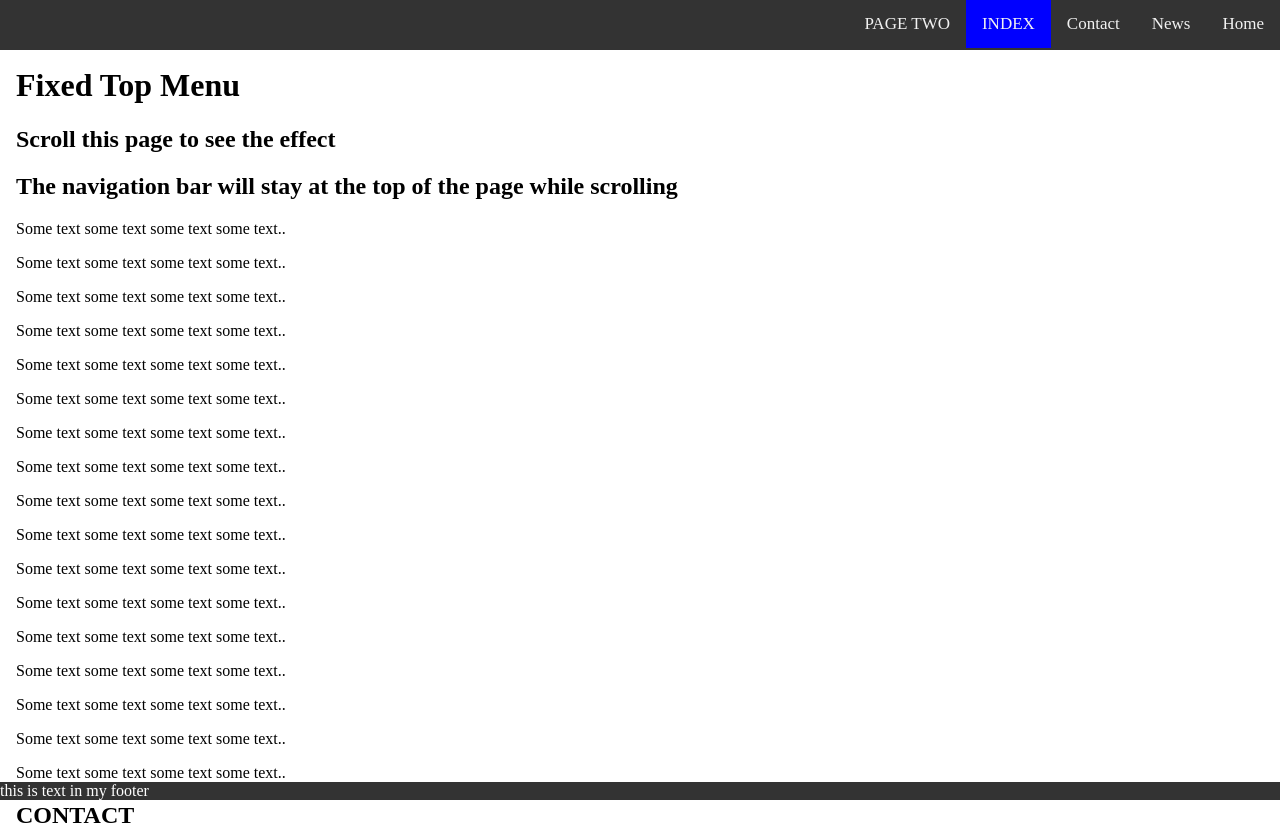
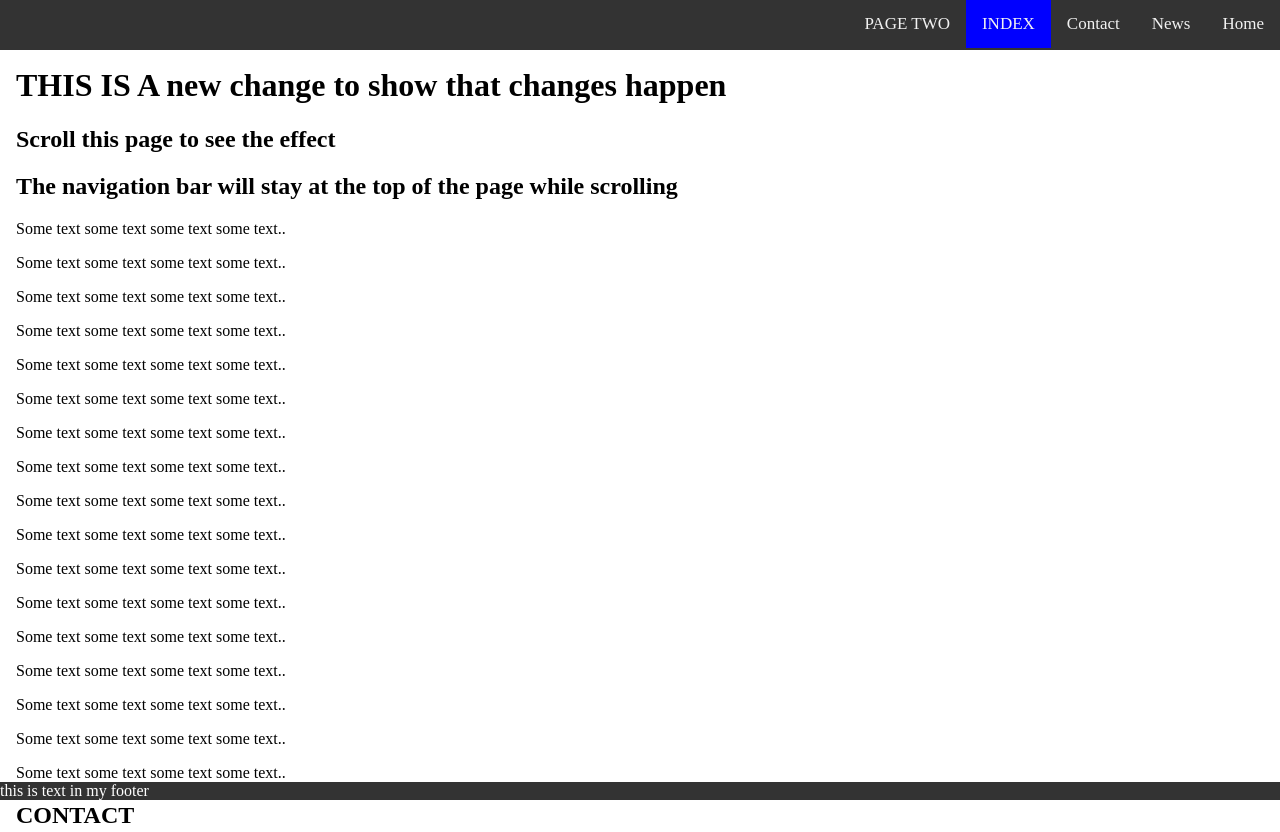
Before and after one commit to LovinaRoundy/LovinaRoundy, a plain HTML site: page index.html in a window 1280 px wide. Shown: the top 832 px of the page. Drawn offline with Linux system fonts and the light colour scheme.

Commit message:
Small changes to demo

```diff
--- a/index.html
+++ b/index.html
@@ -4,7 +4,7 @@
         <link rel="stylesheet" href="style.css">
         <meta charset="UTF-8">
         <meta name="viewport" content="width=device-width, initial-scale=1.0">
-        <title>Static Header</title>
+        <title>Static Header and Footer</title>
     </head>
 
 <body>
@@ -18,7 +18,7 @@
 </div>
 
 <div class="main">
-  <h1 id="home" class="anchor">Fixed Top Menu</h1>
+  <h1 id="home" class="anchor">THIS IS A new change to show that changes happen</h1>
   <h2>Scroll this page to see the effect</h2>
   <h2>The navigation bar will stay at the top of the page while scrolling</h2>
   <p>Some text some text some text some text..</p>
```
Also changed, not shown: page2.html (+1 -0 lines).
